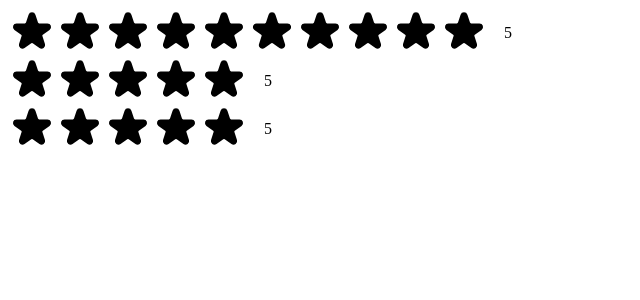
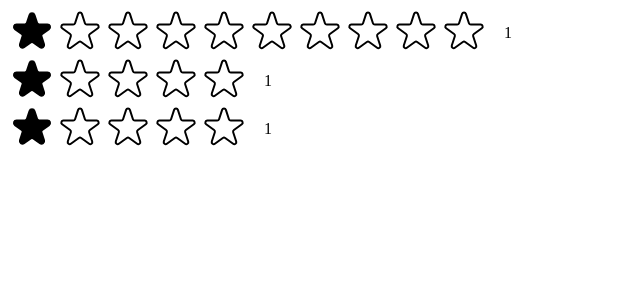
Before and after one commit to krismwas/movie-app, a React (Create React App) app: page / in a window 1280 px wide. Shown: the top 300 px of the page, without its empty margins (0-640 px from the left). Built offline with nearby package versions, Linux system fonts and the light colour scheme.

Commit message:
star component

```diff
--- a/src/StarRating.js
+++ b/src/StarRating.js
@@ -1,16 +1,28 @@
+import { useState } from "react";
+
 const containerStyle = { display: "flex", alignItems: "center", gap: "16px" };
 const starContainerStyle = { display: "flex" };
 const textStyle = { lineHeight: "1px", margin: "0" };
 
 export default function StarRating({ maxRating = 5 }) {
+  const [rating, setRating] = useState(1);
+
+  function handleRating(rating) {
+    setRating(rating);
+  }
+
   return (
     <div style={containerStyle}>
       <div style={starContainerStyle}>
         {Array.from({ length: maxRating }, (_, i) => (
-          <Star key={i} />
+          <Star
+            key={i}
+            onRate={() => handleRating(i + 1)}
+            full={rating >= i + 1}
+          />
         ))}
       </div>
-      <p style={textStyle}>5</p>
+      <p style={textStyle}>{rating}</p>
     </div>
   );
 }
@@ -22,9 +34,10 @@
   cursor: "pointer",
 };
 
-function Star() {
+function Star({ onRate, full }) {
   return (
-    <span style={starStyle} role="button">
+    <span style={starStyle} role="button" onClick={onRate}>
+      {full ? (
         <svg
           xmlns="http://www.w3.org/2000/svg"
           viewBox="0 0 20 20"
@@ -33,6 +46,21 @@
         >
           <path d="M9.049 2.927c.3-.921 1.603-.921 1.902 0l1.07 3.292a1 1 0 00.95.69h3.462c.969 0 1.371 1.24.588 1.81l-2.8 2.034a1 1 0 00-.364 1.118l1.07 3.292c.3.921-.755 1.688-1.54 1.118l-2.8-2.034a1 1 0 00-1.175 0l-2.8 2.034c-.784.57-1.838-.197-1.539-1.118l1.07-3.292a1 1 0 00-.364-1.118L2.98 8.72c-.783-.57-.38-1.81.588-1.81h3.461a1 1 0 00.951-.69l1.07-3.292z" />
         </svg>
+      ) : (
+        <svg
+          xmlns="http://www.w3.org/2000/svg"
+          fill="none"
+          viewBox="0 0 24 24"
+          stroke="#000"
+        >
+          <path
+            strokeLinecap="round"
+            strokeLinejoin="round"
+            strokeWidth="{2}"
+            d="M11.049 2.927c.3-.921 1.603-.921 1.902 0l1.519 4.674a1 1 0 00.95.69h4.915c.969 0 1.371 1.24.588 1.81l-3.976 2.888a1 1 0 00-.363 1.118l1.518 4.674c.3.922-.755 1.688-1.538 1.118l-3.976-2.888a1 1 0 00-1.176 0l-3.976 2.888c-.783.57-1.838-.197-1.538-1.118l1.518-4.674a1 1 0 00-.363-1.118l-3.976-2.888c-.784-.57-.38-1.81.588-1.81h4.914a1 1 0 00.951-.69l1.519-4.674z"
+          />
+        </svg>
+      )}
     </span>
   );
 }
```
Lines whose indentation alone changed are shown as unchanged.
